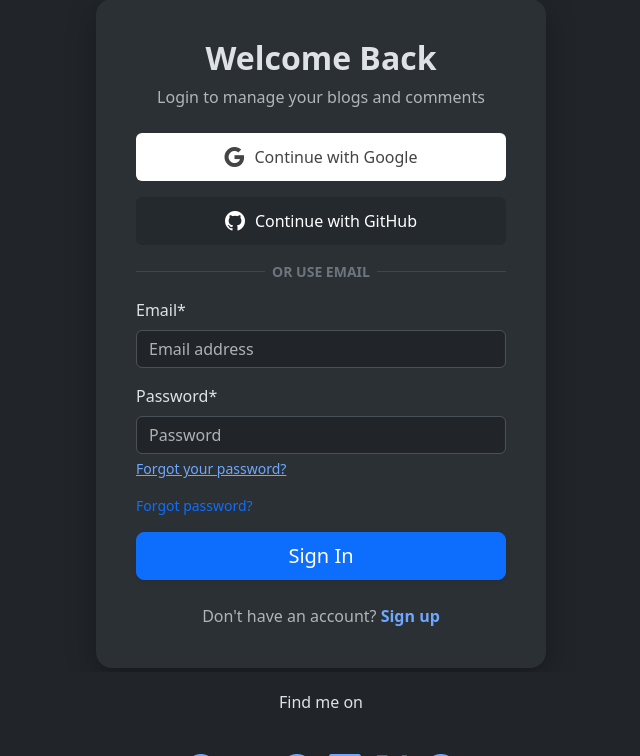
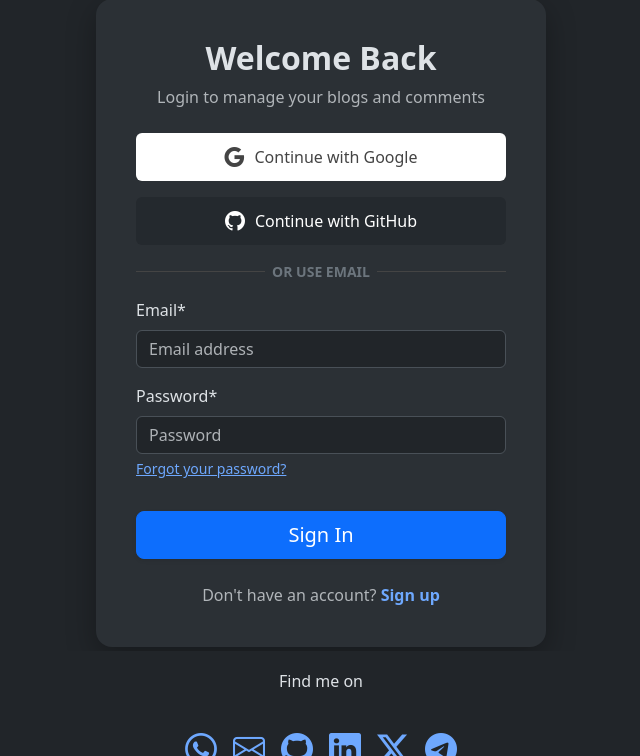
Before and after one commit to Frederick-Teye/YoshiBlog, a Django app: page /accounts/login/ in a window 1280 px wide. Shown: the part 121-877 px from the top of the page, without its empty margins (319-959 px from the left). Run offline with Django 5.2, Linux system fonts and the light colour scheme; some libraries are stand-ins or nearby versions.

Commit message:
Remove duplicate forgot password link from login template

```diff
--- a/templates/account/login.html
+++ b/templates/account/login.html
@@ -32,9 +32,9 @@
             {{ form|crispy }}
 
             <div class="d-flex justify-content-between align-items-center mb-3">
-                <div class="small">
+                <!-- <div class="small">
                     <a href="{% url 'account_reset_password' %}" class="text-decoration-none text-primary">Forgot password?</a>
-                </div>
+                </div> -->
             </div>
 
             <div class="d-grid">
```
